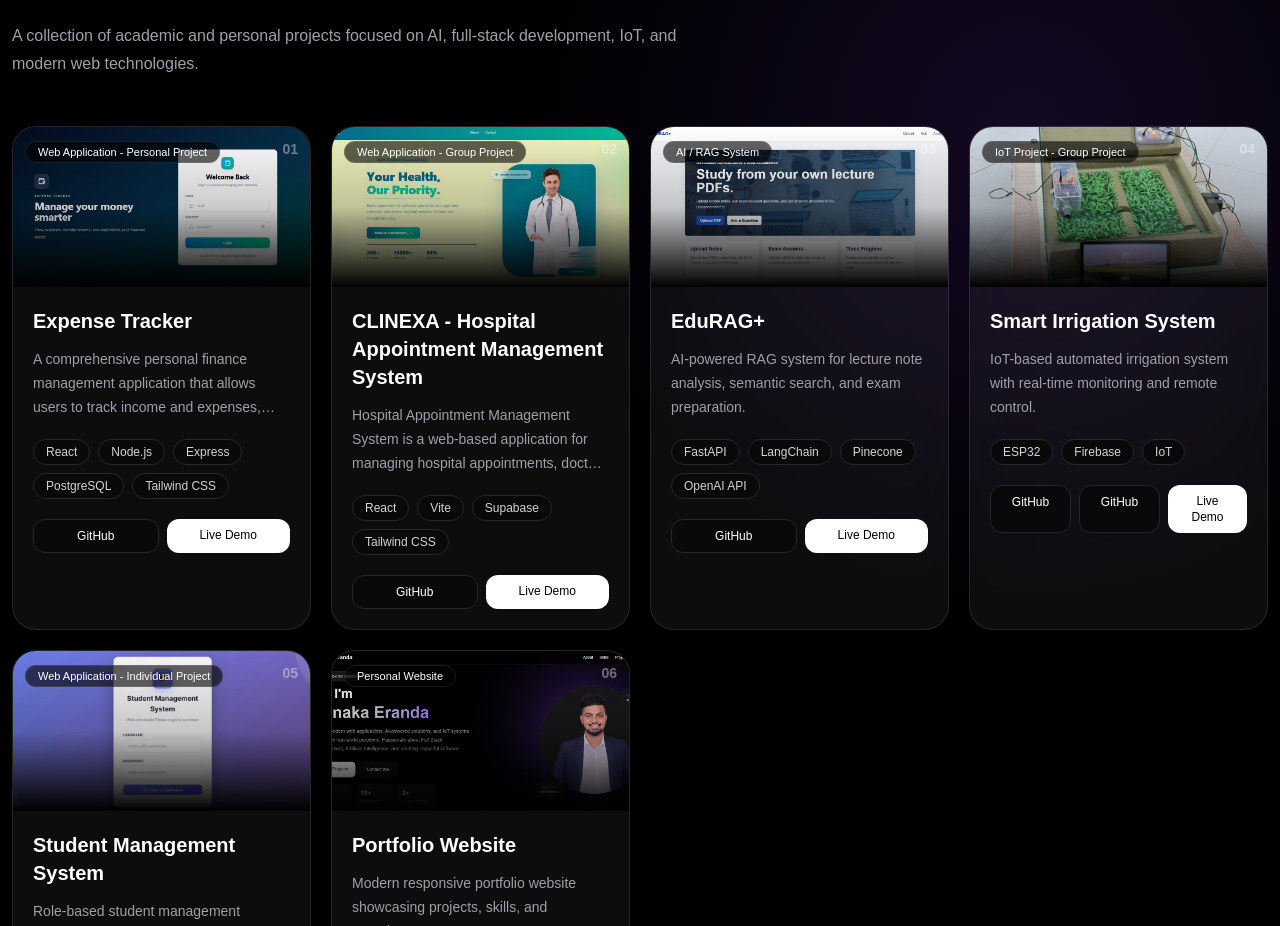
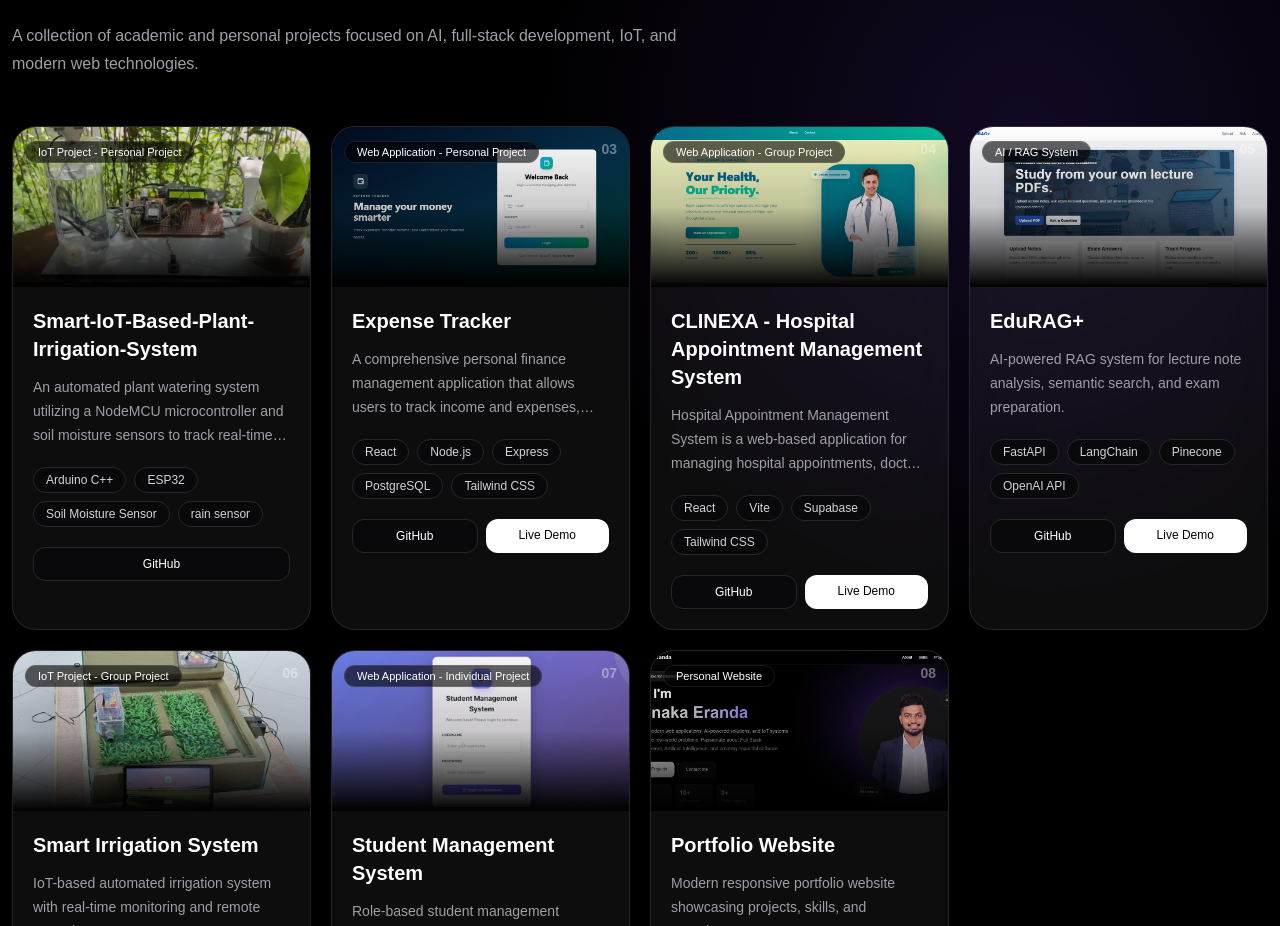
Before and after one commit to kkdjanakaeranda/my-portfolio, a Next.js app: page / in a window 1280 px wide. Shown: the part 2392-3318 px from the top of the page. Built offline with nearby package versions, Linux system fonts and the light colour scheme.

Commit message:
add Smart-IoT-Based-Plant-Irrigation-System project

```diff
--- a/src/components/Projects.tsx
+++ b/src/components/Projects.tsx
@@ -4,6 +4,16 @@ import Image from "next/image";
 import { motion } from "framer-motion";
 
 const projects = [
+  {
+  title: "Smart-IoT-Based-Plant-Irrigation-System",
+  type: "IoT Project - Personal Project",
+  image: "/projects/plant_irrigation.jpg",
+  tech: ["Arduino C++","ESP32", "Soil Moisture Sensor", "rain sensor"],
+  description:
+    "An automated plant watering system utilizing a NodeMCU microcontroller and soil moisture sensors to track real-time soil water content, sync status logs via a Firebase cloud database, and provide remote manual override capabilities through a dedicated native Android application.",
+  repo: "https://github.com/kkdjanakaeranda/Smart-IoT-Based-Plant-Irrigation-System",
+  live: "", // You can add a live video demo or dashboard link here later if you want!
+},,
   {
     title: "Expense Tracker",
     type: "Web Application - Personal Project",
```
Also changed, not shown: public/projects/plant_irrigation.jpg (added).
